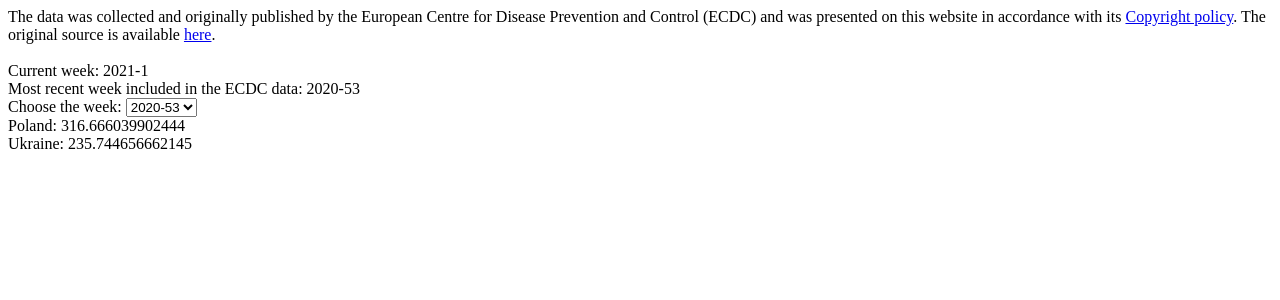
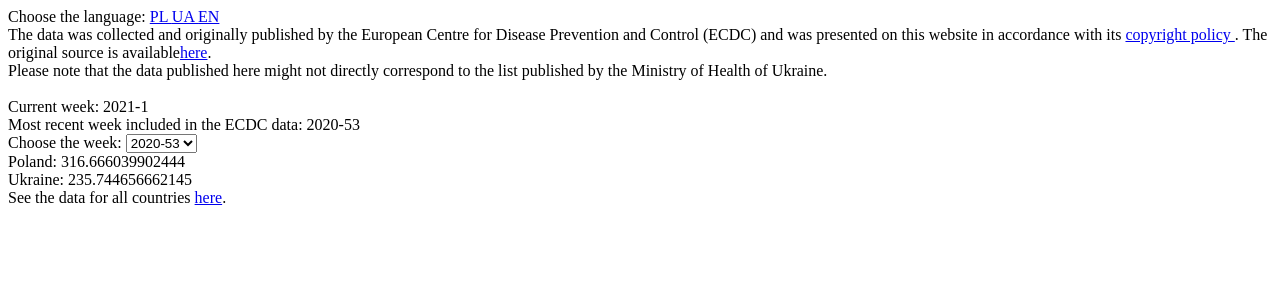
Before and after one commit to PawelPiwowar/corona-tracker, a Vue app: page / in a window 1280 px wide. Shown: the top 300 px of the page. Built offline with nearby package versions, Linux system fonts and the light colour scheme.

Commit message:
implemented translations

```diff
--- /dev/null
+++ b/src/assets/translations.json
@@ -0,0 +1,29 @@
+{
+    "pl": {
+        "chooseLanguage": "Wybierz język",
+        "copyrightPolicy1": "Dane zostały zebrane i opublikowane w oryginale przez European Centre for Disease Prevention and Control (ECDC) i zostały zaprezentowane na tej stronie zgodnie z jej ",
+        "copyrightPolicy2": "polityką praw autorskich",
+        "originalSource1": "Oryginalne dane są dostępne ",
+        "here": "tutaj",
+        "warning": "Proszę zauważyć, że dane niekoniecznie będą zgodne z listą opublikowaną przez Ministerstwo Zdrowia Ukrainy.",
+        "currentWeek": "Bieżący tydzień",
+        "mostRecentWeek": "Ostatni tydzień uwzględniony w danych ECDC",
+        "chooseWeek": "Wybierz tydzień",
+        "seeAllCountries": "Zobacz dane dla wszystkich krajów"
+    },
+    "ua": {
+        "chooseLanguage": "Ukrainian translations to be done :)"
+    },
+    "en": {
+        "chooseLanguage": "Choose the language",
+        "copyrightPolicy1": "The data was collected and originally published by the European Centre for Disease Prevention and Control (ECDC) and was presented on this website in accordance with its ",
+        "copyrightPolicy2": "copyright policy",
+        "originalSource1": "The original source is available",
+        "here": "here",
+        "warning": "Please note that the data published here might not directly correspond to the list published by the Ministry of Health of Ukraine.",
+        "currentWeek": "Current week",
+        "mostRecentWeek": "Most recent week included in the ECDC data",
+        "chooseWeek": "Choose the week",
+        "seeAllCountries": "See the data for all countries"
+    }
+}
--- a/src/components/Main.vue
+++ b/src/components/Main.vue
@@ -1,10 +1,12 @@
 <template>
 <div>
-<div>The data was collected and originally published by the European Centre for Disease Prevention and Control (ECDC) and was presented on this website in accordance with its <a href="https://www.ecdc.europa.eu/en/copyright" target="_blank">Copyright policy</a>. The original source is available <a href="https://www.ecdc.europa.eu/en/publications-data/data-national-14-day-notification-rate-covid-19" target="_blank">here</a>. </div>
+<div>{{ translations[locale].chooseLanguage }}: <a href="/?lang=pl">PL </a><a href="/?lang=ua">UA </a><a href="/">EN </a></div>
+<div>{{translations[locale].copyrightPolicy1}} <a href="https://www.ecdc.europa.eu/en/copyright" target="_blank">{{translations[locale].copyrightPolicy2}} </a>. {{translations[locale].originalSource1}}<a href="https://www.ecdc.europa.eu/en/publications-data/data-national-14-day-notification-rate-covid-19" target="_blank">{{translations[locale].here}}</a>. </div>
+<div>{{translations[locale].warning}}</div>
 <br>
-<div>Current week: {{currentWeek}}</div>
-<div>Most recent week included in the ECDC data: {{mostRecentECDCWeek}}</div>
-  Choose the week: <select
+<div>{{translations[locale].currentWeek}}: {{currentWeek}}</div>
+<div>{{translations[locale].mostRecentWeek}}: {{mostRecentECDCWeek}}</div>
+  {{ translations[locale].chooseWeek }}: <select
         v-model="chosenWeek"
           name="week">
     <option v-for="week in weeks" :value="week">{{ week }}</option>
@@ -12,12 +14,14 @@
   <div v-for="item in items" v-if="filterData(item)">
     {{ item.country }}: {{ item.rate_14_day }}
   </div>
+  <div>{{ translations[locale].seeAllCountries }} <a :href="'/full?lang='+ locale"  target="_blank">{{translations[locale].here}}</a>.</div>
 </div>
 
 </template>
 
 <script>
 import coronaData from "../assets/ECDC-short.json";
+import translatedData from "../assets/translations.json";
 
 export default {
   name: 'Main',
@@ -29,7 +33,9 @@ export default {
       weeks: [],
       mostRecentECDCWeek: null,
       currentWeek: this.getWeekNumber(new Date),
-      chosenWeek: null
+      chosenWeek: null,
+      locale: this.$route.query.lang ? this.$route.query.lang : 'en',
+      translations: {}
     }
   },
   created() {
@@ -41,6 +47,7 @@ export default {
   methods: {
     fetchData() {
       this.items = coronaData;
+      this.translations = translatedData
     },
     filterData(item) {
      return item.year_week === this.chosenWeek && item.indicator==='cases'
```
